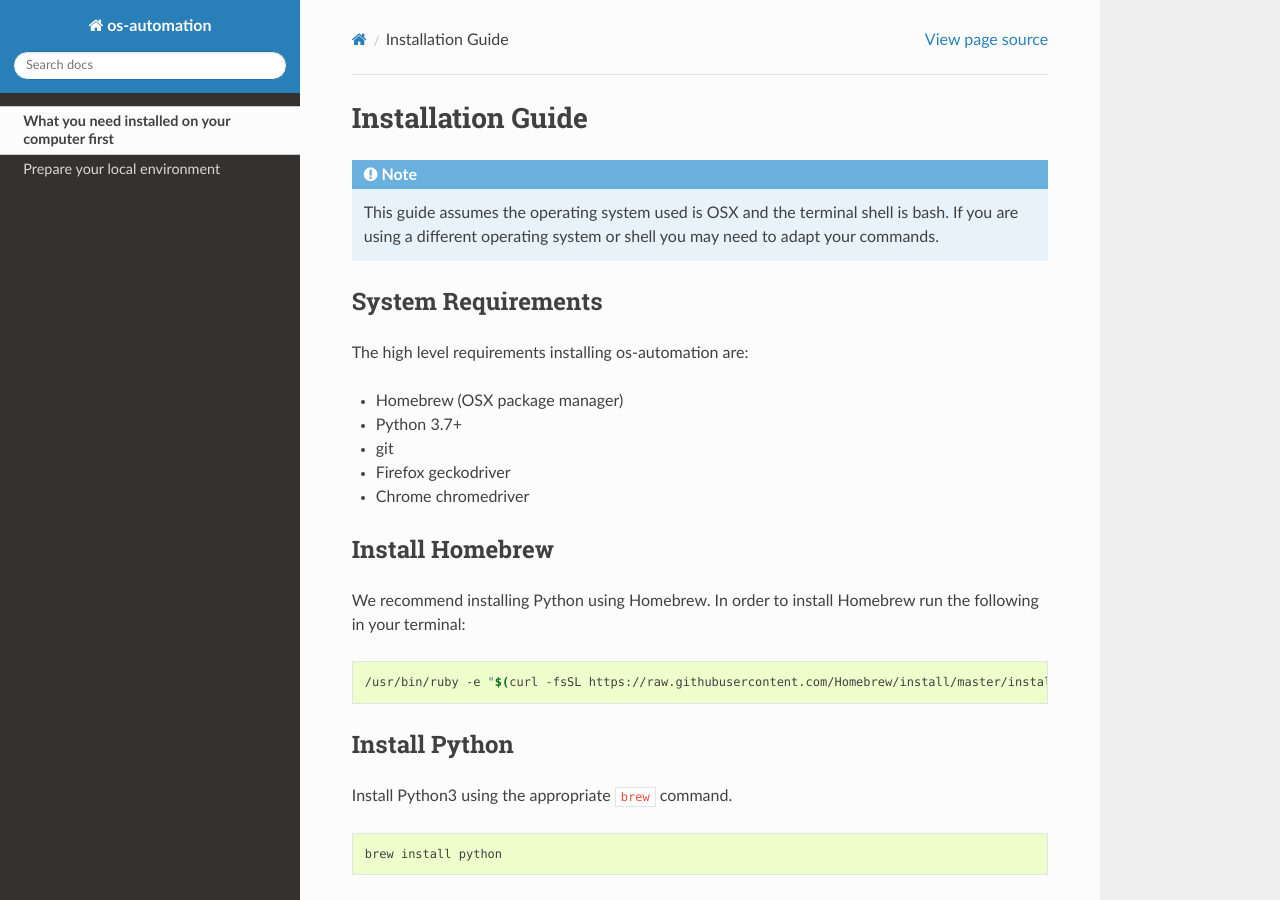
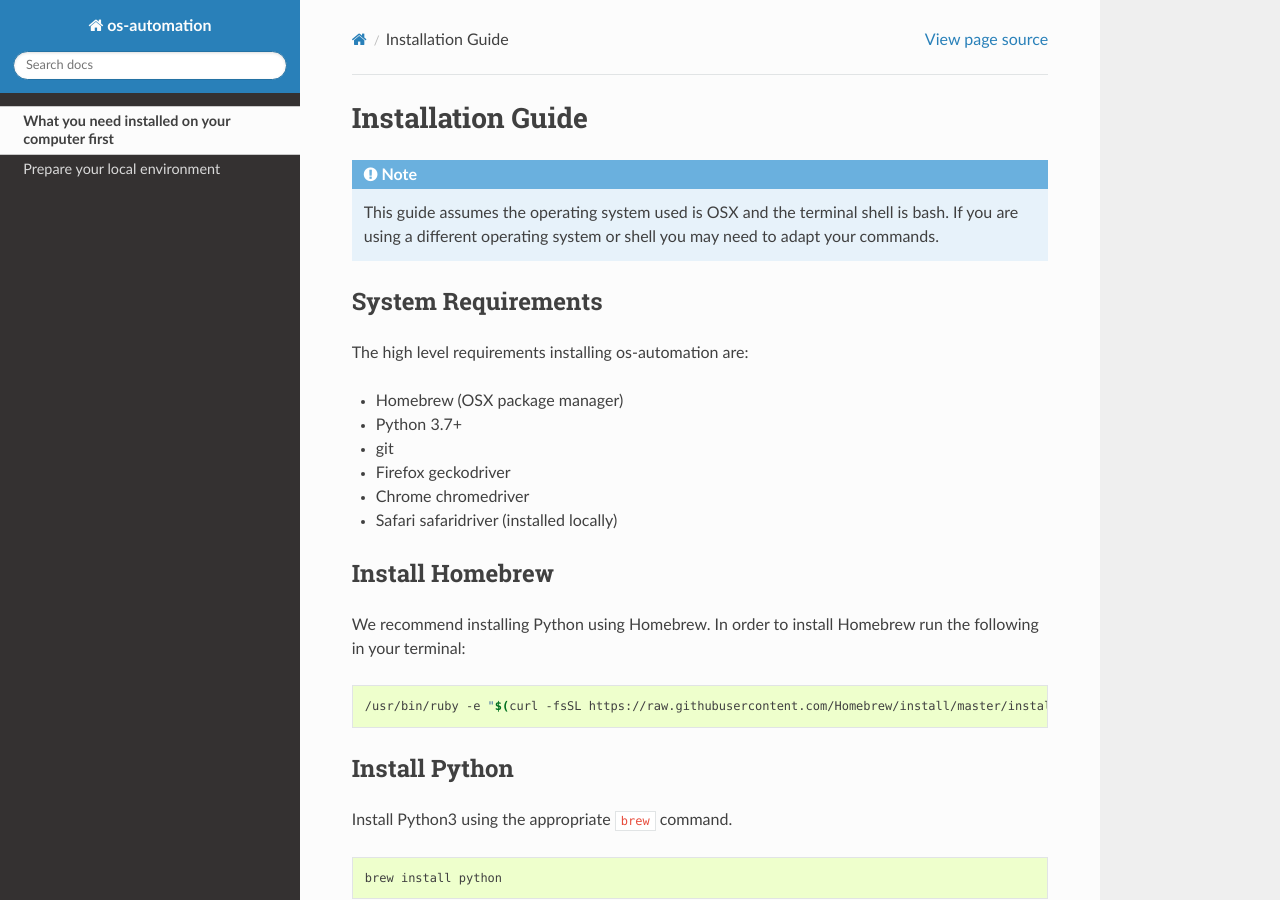
Before and after one commit to openstax/os-automation, a Sphinx documentation site: the page built from docs/system_install.rst, in a window 1280 px wide and 900 px high. Built offline with Sphinx 7.4.7 and the Read the Docs theme 2.0.0, drawn with Linux system fonts in a browser that asks for light colours.

Commit message:
added safari to requirements and updated title

```diff
--- a/docs/system_install.rst
+++ b/docs/system_install.rst
@@ -1,7 +1,8 @@
 .. _system_install:
 
+##################
 Installation Guide
-==================
+##################
 
 .. note::
    This guide assumes the operating system used is OSX and the terminal shell is
@@ -18,6 +19,7 @@
 * git
 * Firefox geckodriver
 * Chrome chromedriver
+* Safari safaridriver (installed locally)
 
 Install Homebrew
 ----------------
```
